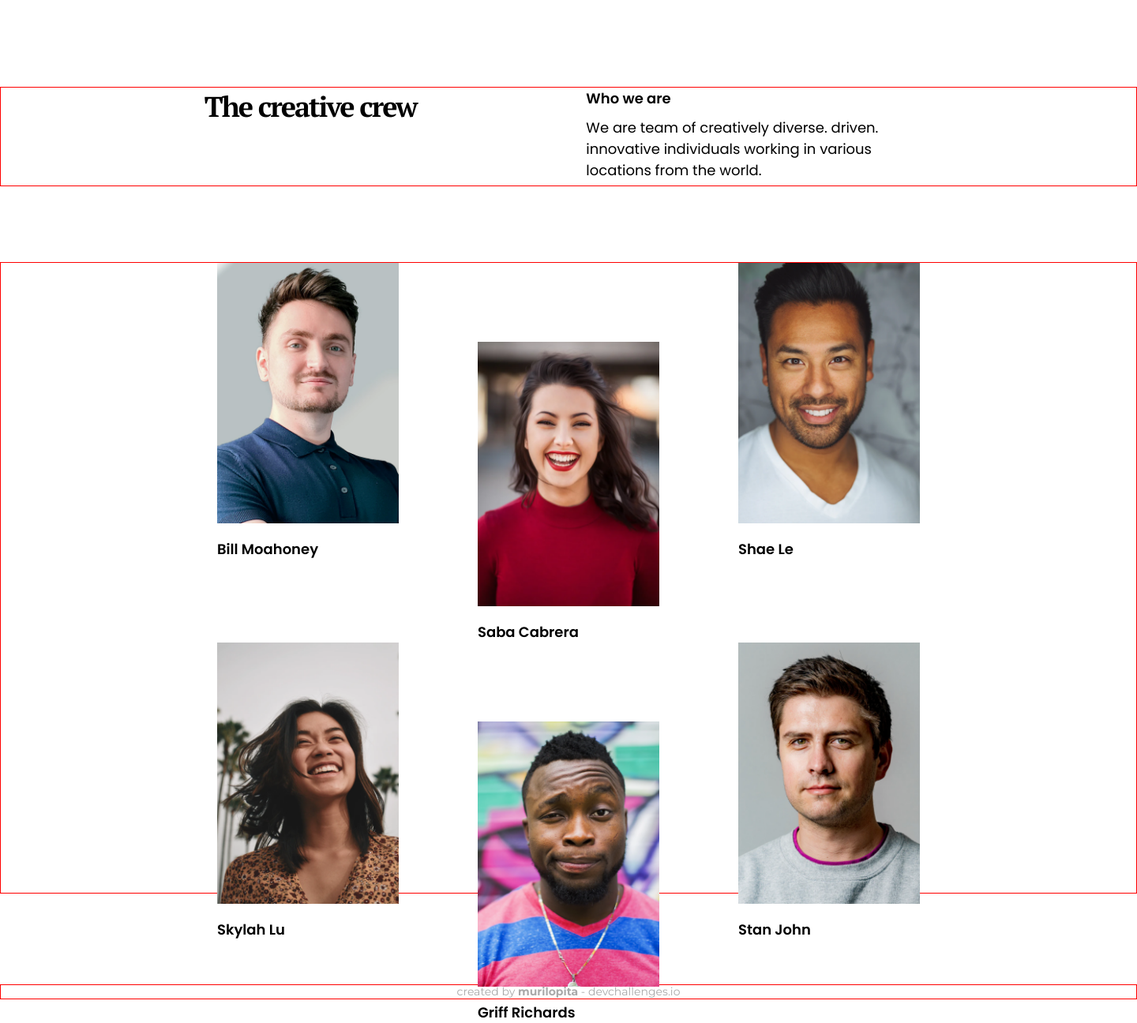
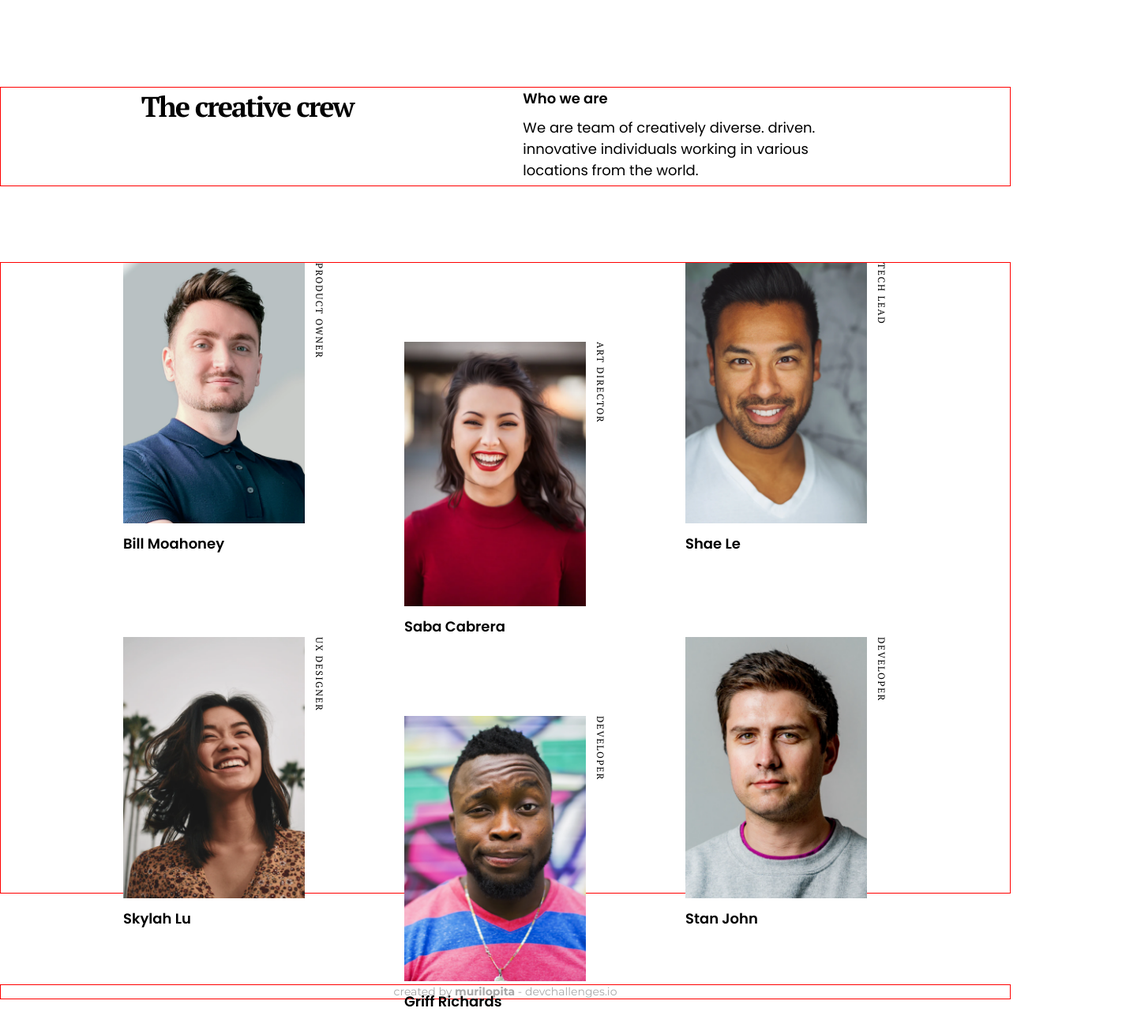
Before and after one commit to murilopita/my-team-page, a plain HTML site: page index.html in a window 1280 px wide. Shown: the whole page at 79% size, 1440 px wide, since content can reach past the window. Drawn offline with Linux system fonts and the light colour scheme.

Commit message:
Design completed and HTML updated with figure and figcaption element

```diff
--- a/index.html
+++ b/index.html
@@ -31,33 +31,69 @@
     <div class="container">
 
       <article>
+
+        <figure>
           <img src="assets/photo1.png" alt="Bill Mahoney Profile Photo">
           <p>Bill Moahoney</p>
+        </figure>
+
+        <figcaption>Product Owner</figcaption>
+
       </article>
 
       <article id="position">
+
+        <figure>
           <img src="assets/photo2.png" alt="Saba Cabrera Profile Photo">
           <p>Saba Cabrera</p>
+        </figure>
+
+        <figcaption>Art Director</figcaption>
+
       </article>
 
       <article>
+
+        <figure>
           <img src="assets/photo3.png" alt="Shae Le Profile Photo">
           <p>Shae Le</p>
+        </figure>
+
+        <figcaption>Tech Lead</figcaption>
+
       </article>
 
       <article>
+
+        <figure>
           <img src="assets/photo4.png" alt="Skylah Lu Profile Photo">
           <p>Skylah Lu</p>
+        </figure>
+
+        <figcaption>UX Designer</figcaption>
+
       </article>
 
       <article id="position">
+
+        <figure>
           <img src="assets/photo5.png" alt="Griff Richards Profile Photo">
           <p>Griff Richards</p>
+        </figure>
+
+        <figcaption>Developer</figcaption>
+
       </article>
 
       <article>
+
+        <figure>
           <img src="assets/photo6.png" alt="Stan John Profile Photo">
           <p>Stan John</p>
+        </figure>
+
+        <figcaption>Developer</figcaption>
+
       </article>
 
     </div>
--- a/style.css
+++ b/style.css
@@ -32,11 +32,9 @@ body{
 header{
     display: flex;
     justify-content: center;
-    margin: 0 auto;
-    width: 1440px;
+    margin: 110px auto 96px auto;
+    max-width: 1440px;
     font-family: 'Poppins', sans-serif;
-    margin-top: 110px;
-    margin-bottom: 96px;
 
     border: 1px solid red; /* border guide */
 }
@@ -75,7 +73,7 @@ header h1{
 /* Container */
 
 main{
-    width: 1440px;
+    max-width: 1440px;
     height: 100vh;
     display: flex;
     margin: 0 auto;
@@ -103,38 +101,40 @@ main{
 
 img{
     width: 230px;
-    margin-bottom: 15px;
+    margin-bottom: 5px;
 }
+
 
 /* Jobs Infos */
 
-img::before{
-    content: "Product owner";
-    font-family: 'PT Serif';
-    font-style: normal;
-    font-weight: 400;
-    font-size: 12px;
-    line-height: 16px;
-
-    text-transform: uppercase;
-
-    transform: rotate(90deg);
-}
-
-
-
-article p{
+article {
+    display: flex;
     font-family: 'Poppins', sans-serif;
     font-weight: 600;
     font-size: 18px;
     line-height: 27px;
 }
 
+figcaption{
+    display: flex;
+    padding-left: 10px;
+
+    color: #000000;
+    writing-mode: vertical-rl;
+    letter-spacing: .1rem;
+    font-family: 'PT Serif';
+    font-style: normal;
+    font-weight: 400;
+    font-size: 12px;
+    line-height: 16px;
+    text-transform: uppercase;
+}
+
 
 /* Footer */
 
 footer{
-    width: 1440px;
+    max-width: 1440px;
     height: auto;
 
     display: flex;
```
Lines whose indentation alone changed are shown as unchanged.
